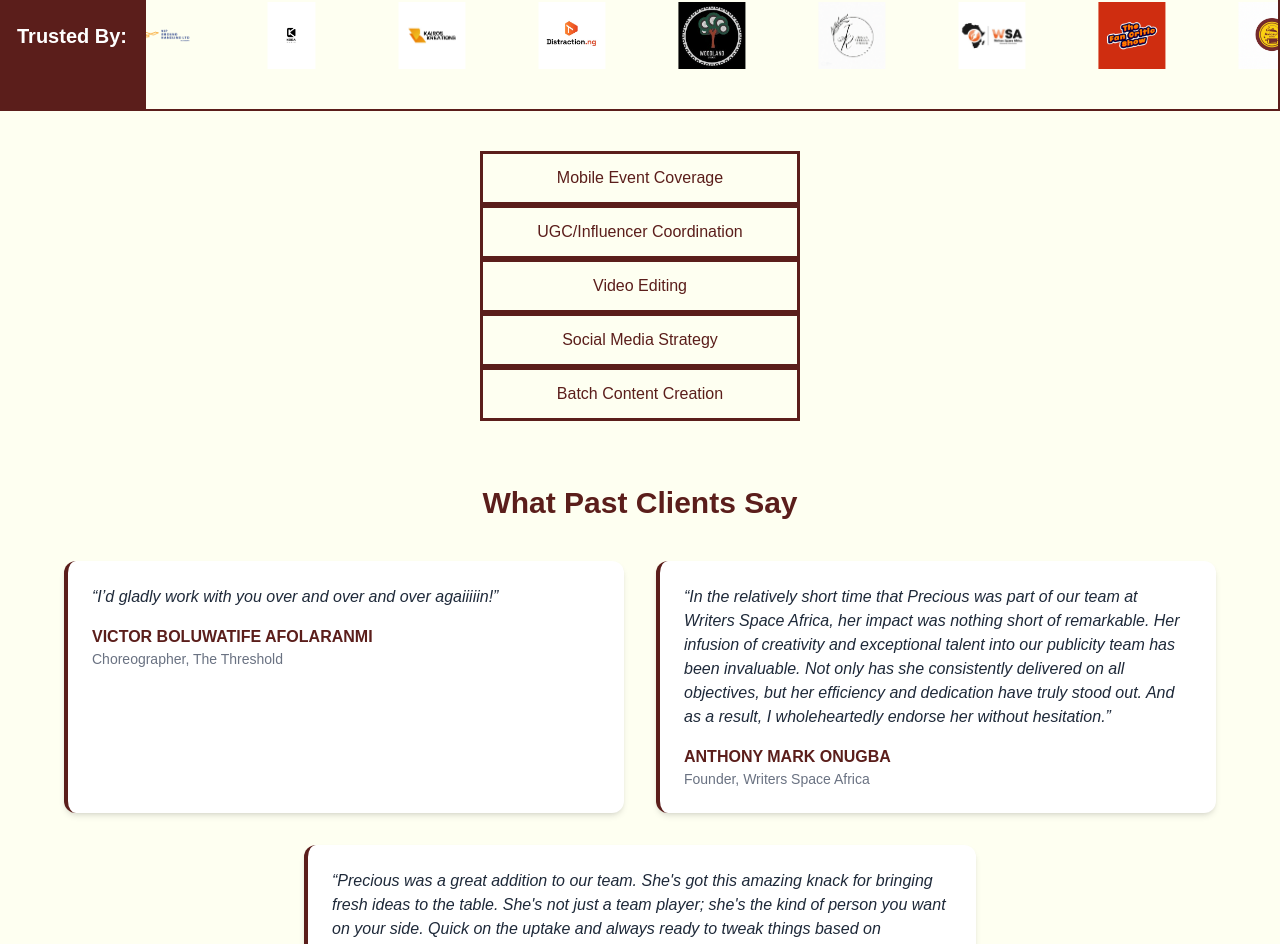
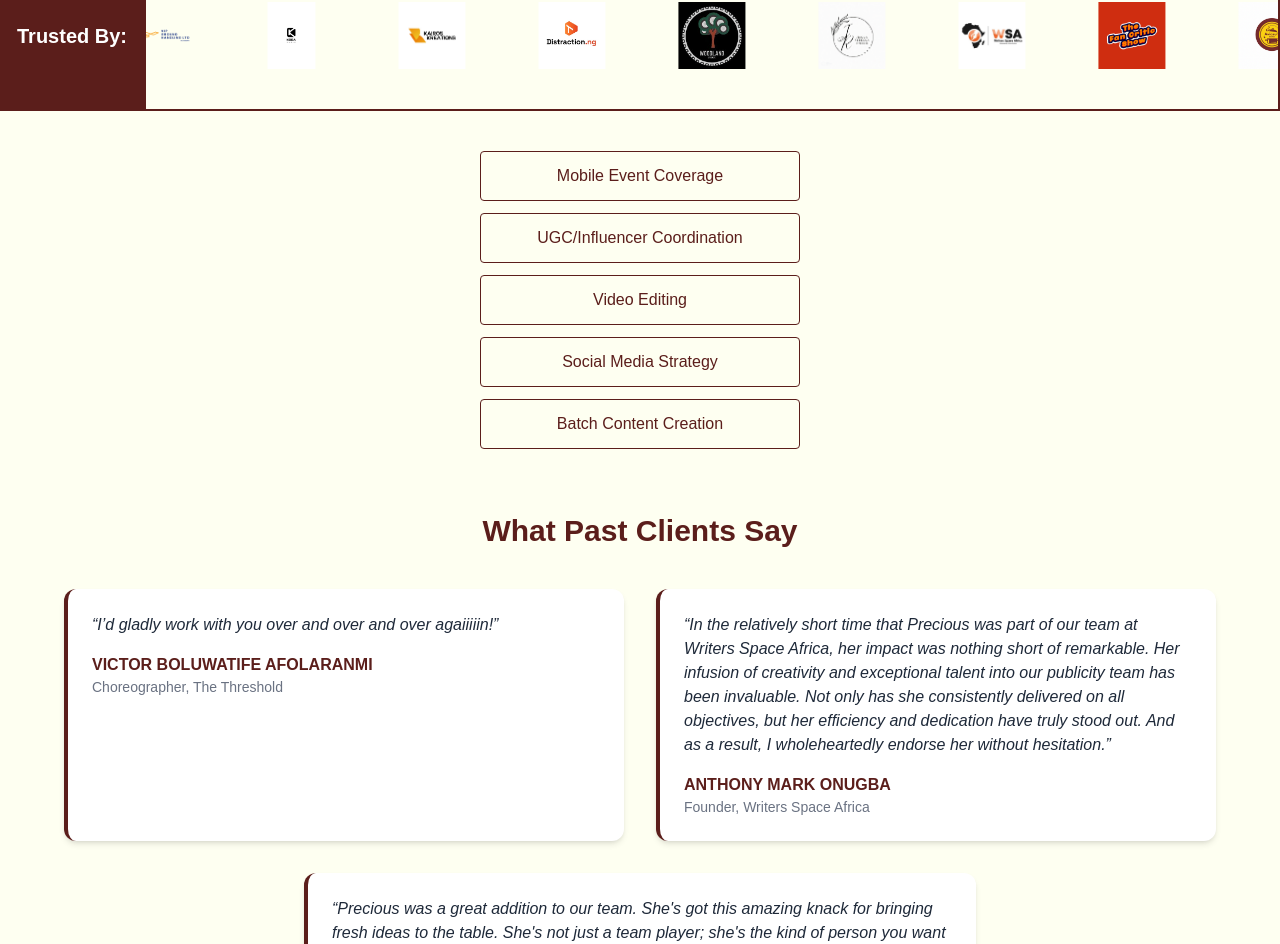
Before and after one commit to amarachi-nwokocha/Create-with-Precious, a Next.js app: page / in a window 1280 px wide. Shown: the part 1120-2064 px from the top of the page. Built offline with nearby package versions, Linux system fonts and the light colour scheme.

Commit message:
cleared build errors

```diff
--- a/src/app/components/FormsSec.tsx
+++ b/src/app/components/FormsSec.tsx
@@ -13,25 +13,23 @@ const FormsSec = () => {
   }
 
   const formOptions = [
-    "Mobile Event Coverage",
-    "UGC/Influencer Coordination",
-    "Video Editing",
-    "Social Media Strategy",
-    "Batch Content Creation",
+    { id: 1, title: "Mobile Event Coverage" },
+    { id: 2, title: "UGC/Influencer Coordination" },
+    { id: 3, title: "Video Editing" },
+    { id: 4, title: "Social Media Strategy" },
+    { id: 5, title: "Batch Content Creation" },
   ]
 
   return (
-    <div className="grid place-content-center mt-10 space-y-0 ">
+    <div className="grid place-content-center mt-10 space-y-3">
       {formOptions.map((option) => (
-      <div className="">
-          <div
-          key={option}
-          onClick={() => handleSelect(option)}
-          className="cursor-pointer  p-3  text-center font-medium  text-[#5B1E1B] hover:bg-[#5B1E1B] hover:text-white border-[#5B1E1B] border-3 transition w-80"
+        <div
+          key={option.id}
+          onClick={() => handleSelect(option.title)}
+          className="cursor-pointer p-3 text-center font-medium text-[#5B1E1B] hover:bg-[#5B1E1B] hover:text-white border border-[#5B1E1B] transition w-80 rounded"
         >
-          {option}
+          {option.title}
         </div>
-      </div>
       ))}
 
       <MultiFormModal
--- a/src/app/components/MultiFormModal2.tsx
+++ b/src/app/components/MultiFormModal2.tsx
@@ -4,10 +4,10 @@ import { useState,useEffect, useRef, FormEvent } from "react";
 
 interface Props {
   initialFormType: string;
-  onClose: () => void;
+
 }
 
-export default function MultiFormModal({ initialFormType, onClose }: Props) {
+export default function MultiFormModal({ initialFormType,  }: Props) {
   const [isModalOpen, setIsModalOpen] = useState(false);
   const [isLoading, setIsLoading] = useState(false);
   const [isSubmitted, setIsSubmitted] = useState(false);
```
